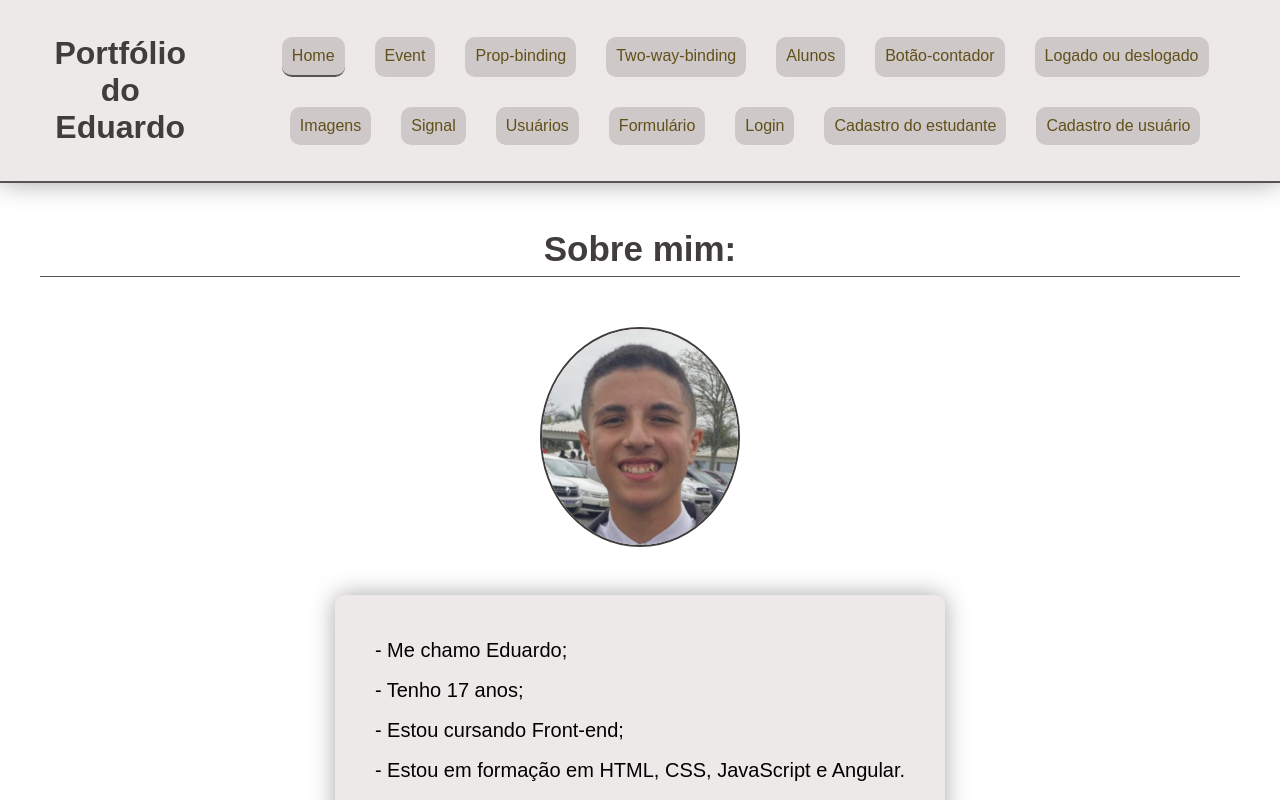
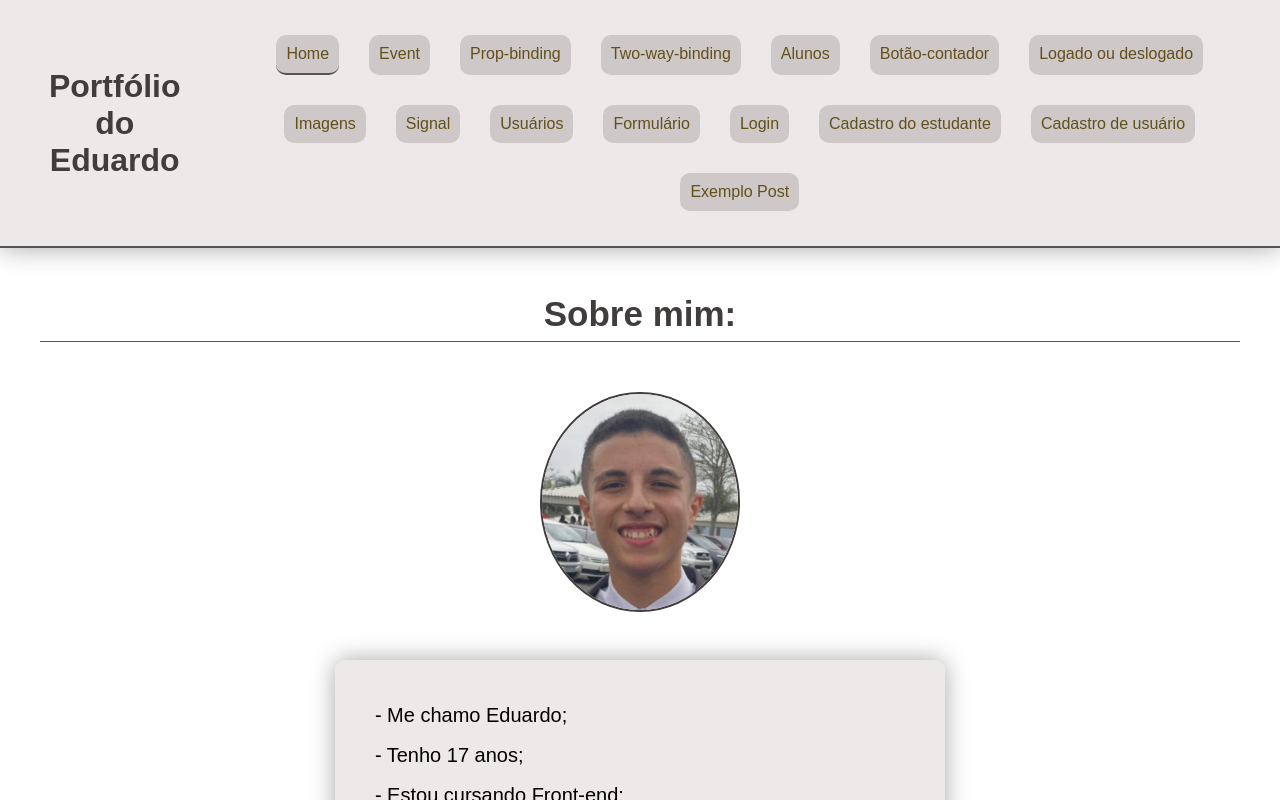
Before and after one commit to eduardoalves10/meu-site-angular, an Angular app: page /home in a window 1280 px wide. Shown: the top 800 px of the page. Built offline with nearby package versions, Linux system fonts and the light colour scheme; a web font is replaced by a local one.

Commit message:
add-caminho-do-componente-exemplo-post

```diff
--- a/src/app/app.routes.ts
+++ b/src/app/app.routes.ts
@@ -13,6 +13,7 @@ import { Formulario } from './feats/exemplo-form/formulario/formulario';
 import { LoginSignal } from './feats/login-signal/login-signal';
 import { CadastroEstudante } from './feats/cadastro-estudante/cadastro-estudante';
 import { CadastroUsuario } from './feats/cadastro-usuario/cadastro-usuario';
+import { ExemploPost } from './feats/exemplo-post/exemplo-post';
 
 export const routes: Routes = [
 
@@ -30,6 +31,7 @@ export const routes: Routes = [
     {path: 'login-signal', component: LoginSignal},
     {path: 'cadastro-estudante', component: CadastroEstudante},
     {path: 'cadastro-usuario', component: CadastroUsuario},
+    {path: 'exemplo-post', component: ExemploPost},
     {path: '', redirectTo: 'home', pathMatch: 'full'}
 
 ];
--- a/src/app/components/header/header.html
+++ b/src/app/components/header/header.html
@@ -15,5 +15,6 @@
         <a routerLink="/login-signal" routerLinkActive="pagina-ativa">Login</a>
         <a routerLink="/cadastro-estudante" routerLinkActive="pagina-ativa">Cadastro do estudante</a>
         <a routerLink="/cadastro-usuario" routerLinkActive="pagina-ativa">Cadastro de usuário</a>
+        <a routerLink="/exemplo-post" routerLinkActive="pagina-ativa">Exemplo Post</a>
     </nav>
 </header>
```
